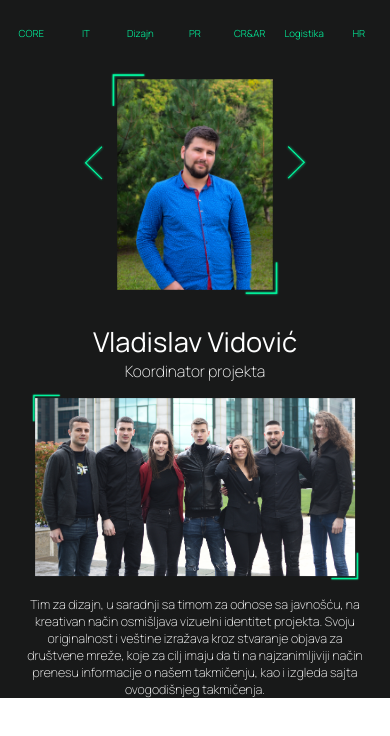
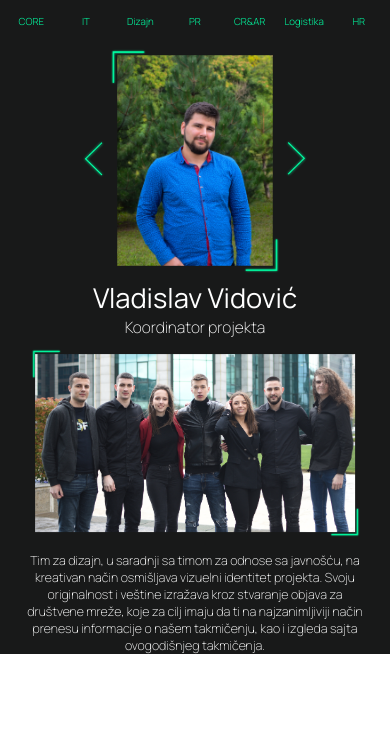
Before and after one commit to Nikola787/hzs-5.0, a React (Create React App) app: page /#/ in a window 390 px wide. Shown: the top 736 px of the page. Built offline with nearby package versions, Linux system fonts and the light colour scheme.

Commit message:
dorade jos

```diff
--- a/src/components/slike_tima/slike_tima.css
+++ b/src/components/slike_tima/slike_tima.css
@@ -73,8 +73,6 @@
 .slider {
   position: relative;
   display: flex;
-  width: 5vw;
-  height: 50%;
   justify-content: center;
   align-items: center;
   z-index: 52;
@@ -91,7 +89,7 @@
 .left-arrow {
   position: absolute;
   top: 30%;
-  right: 250%;
+  right: 100%;
   width: 7vw;
   cursor: pointer;
   z-index: 10;
@@ -100,7 +98,7 @@
 .right-arrow {
   position: absolute;
   top: 30%;
-  left: 250%;
+  left: 100%;
   width: 7vw;
   cursor: pointer;
   z-index: 10;
@@ -183,14 +181,14 @@
     flex-direction: column;
   }
   .slike-tima-levo .opis-slike {
-    padding-top: 10%;
+    padding: 0;
   }
   .slike-tima-container .slike-tima-levo {
     padding-bottom: 0%;
   }
 
   .navbar-st {
-    padding: 4% 0;
+    padding: 1% 0;
   }
 
   .navbar-st ul {
@@ -214,13 +212,9 @@
   }
 
   .left-arrow {
-    top: 20%;
-    right: 420%;
     width: 15vw;
   }
   .right-arrow {
-    top: 20%;
-    left: 420%;
     width: 15vw;
   }
 
```
